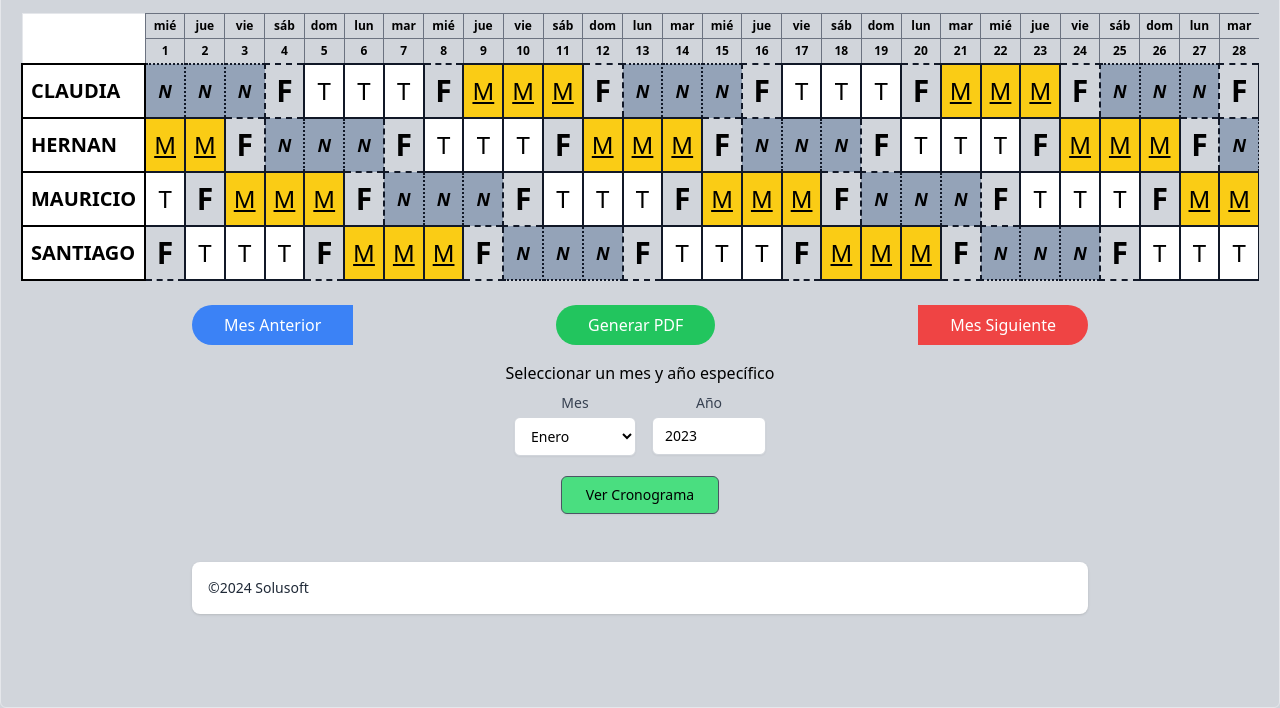
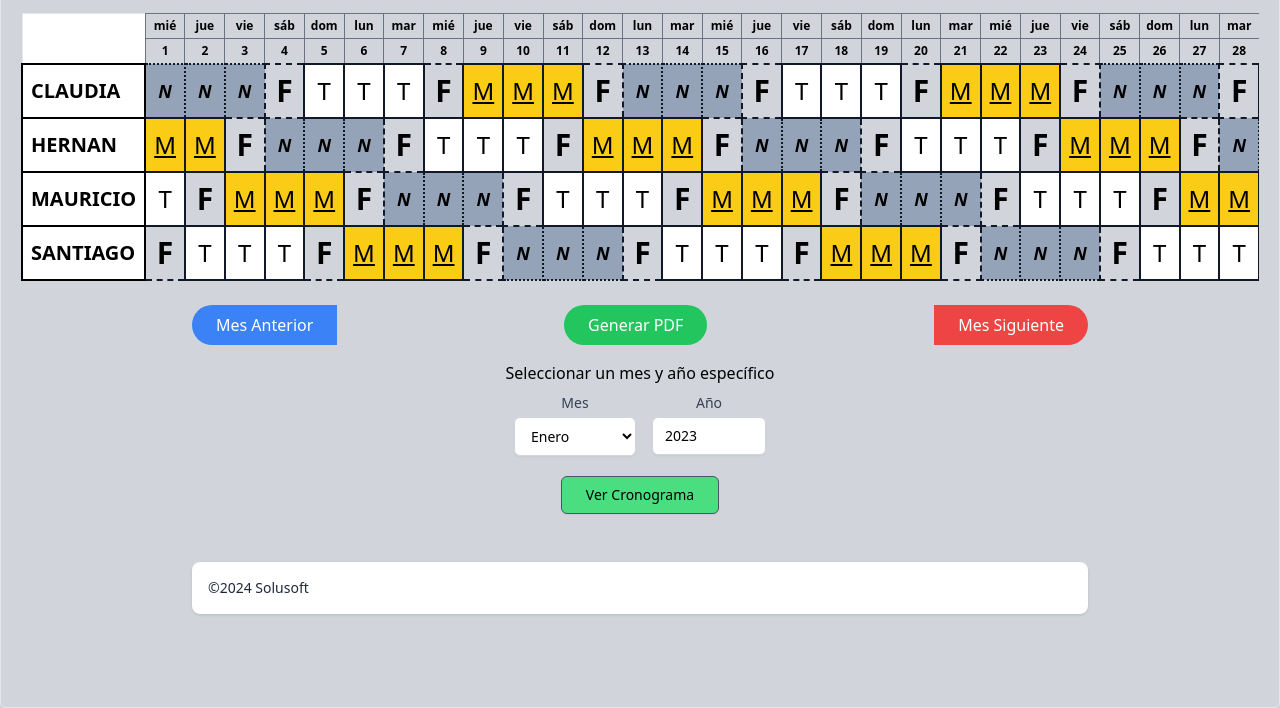
Before and after one commit to MauriDemasi/CronoView, a plain HTML site: page front/index.html in a window 1280 px wide. Shown: the part 92-800 px from the top of the page. Drawn offline with nearby package versions, Linux system fonts and the light colour scheme.

Commit message:
Responsive view 1.1

```diff
--- a/front/index.html
+++ b/front/index.html
@@ -43,17 +43,17 @@
 
   <div class="mt-6 w-full max-w-4xl">
     <div class="flex flex-wrap justify-between items-center gap-2">
-      <button class="bg-blue-500 text-white px-4 sm:px-8 py-2 rounded-tl-full rounded-bl-full clip-path-right-arrow"
+      <button class="bg-blue-500 text-white px-4 sm:px-6 py-2 rounded-tl-full rounded-bl-full clip-path-right-arrow"
         id="btnAnterior">
         Mes Anterior
       </button>
 
       <button id="btnGenerarPDF"
-        class="bg-green-500 text-white px-4 sm:px-8 py-2 rounded-tr-full rounded-br-full clip-path-left-arrow rounded-tl-full rounded-bl-full clip-path-right-arrow">
+        class="bg-green-500 text-white px-4 sm:px-6 py-2 rounded-tr-full rounded-br-full clip-path-left-arrow rounded-tl-full rounded-bl-full clip-path-right-arrow">
         Generar PDF
       </button>
 
-      <button class="bg-red-500 text-white px-4 sm:px-8 py-2 rounded-tr-full rounded-br-full clip-path-left-arrow"
+      <button class="bg-red-500 text-white px-4 sm:px-6 py-2 rounded-tr-full rounded-br-full clip-path-left-arrow"
         id="btnSiguiente">
         Mes Siguiente
       </button>
```
